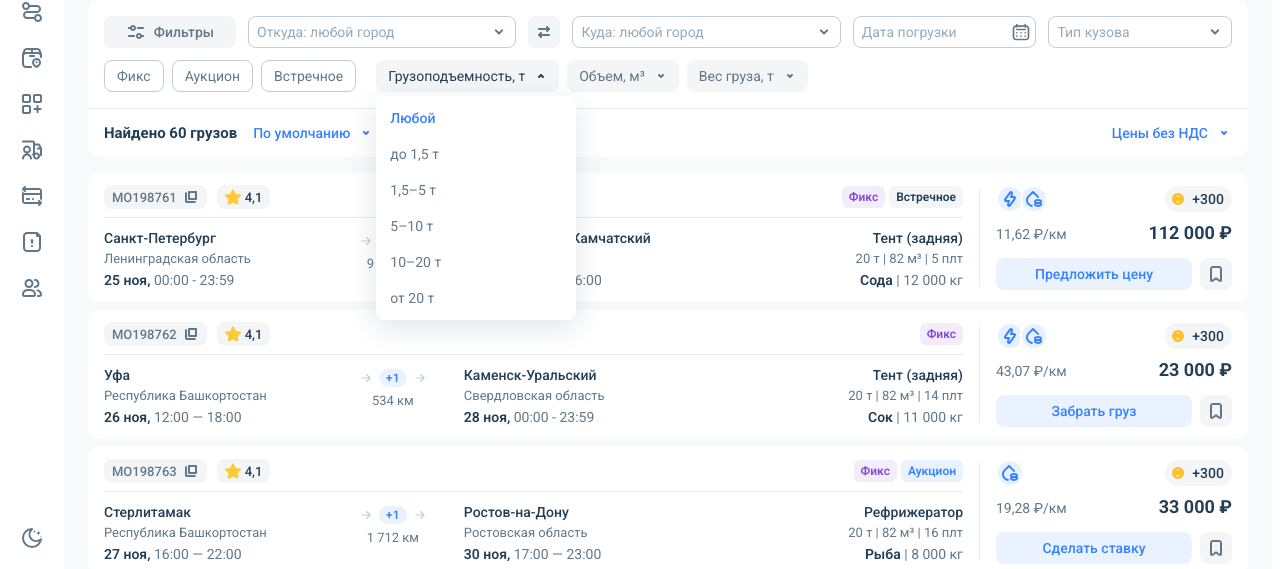
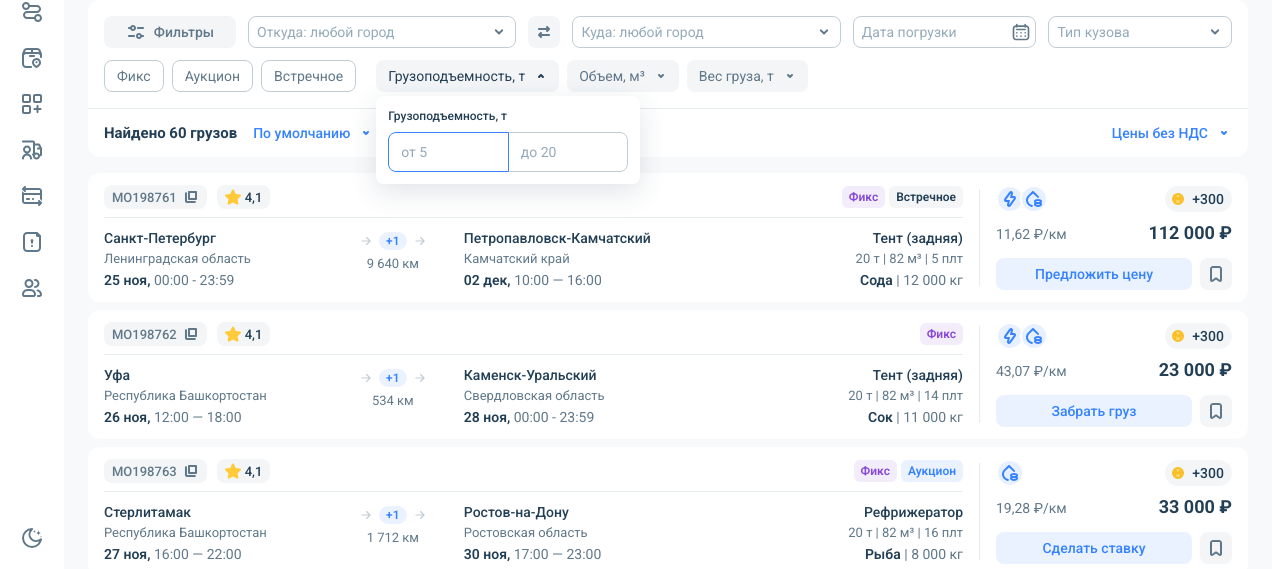
Before and after one commit to neformatno-rgb/MonoV02, a plain HTML site: page index.html in a window 1280 px wide. Both pictures are taken after a click on the button "Грузоподъемность, т". Shown: the part 180-749 px from the top of the page. Drawn offline with Linux system fonts and the light colour scheme.

Commit message:
Filter bar: capacity/volume/weight dropdowns open an «от … до …» range panel
Co-Authored-By: Claude Opus 5.5 <noreply@anthropic.com>
Claude-Session: https://claude.ai/code/session_011jh2MzkiPwJDA18jsXdTym

```diff
--- a/css/components/dropdown.css
+++ b/css/components/dropdown.css
@@ -391,3 +391,18 @@
 .mtx:hover {
   color: var(--t1);
 }
+
+/* range dropdowns of the filter bar (Грузоподъемность, Объем, Вес груза): «от … до …» instead of a list */
+.menu.rmenu {
+  padding: 12px;
+  max-height: none;
+  overflow: visible;
+}
+
+.rmenu .rlbl {
+  display: block;
+  margin-bottom: 8px;
+  font: var(--text-caption);
+  font-weight: 500;
+  color: var(--t1);
+}
--- a/css/components/input.css
+++ b/css/components/input.css
@@ -86,3 +86,28 @@ input.inp {
   gap: 6px;
   color: var(--t2);
 }
+
+/* pair «от … до …»: two inputs sharing one border (range filters) */
+.inp-pair {
+  display: flex;
+}
+
+.inp-pair .inp {
+  flex: 1;
+  min-width: 0;
+}
+
+.inp-pair .inp:first-child {
+  border-radius: 8px 0 0 8px;
+}
+
+.inp-pair .inp:last-child {
+  margin-left: -1px;
+  border-radius: 0 8px 8px 0;
+}
+
+.inp-pair .inp:hover,
+.inp-pair .inp:focus {
+  position: relative;
+  z-index: 1;
+}
--- a/js/dropdown.js
+++ b/js/dropdown.js
@@ -22,6 +22,7 @@ function syncDD() {
     w.classList.toggle('has', !!sel.value);
     (w._menu || w).querySelectorAll('.mi').forEach((b) => b.setAttribute('aria-selected', b.dataset.v === sel.value));
   });
+  if (typeof rangeSync === 'function') rangeSync();
 }
 function closeDD(except) {
   if (typeof msClose === 'function' && except !== 'ms') msClose();
@@ -53,10 +54,10 @@ dds.forEach((w) => {
 });
 function placeMenu(w) {
   const r = w.getBoundingClientRect(); const m = w._menu;
-  const w2 = Math.max(r.width, w.classList.contains('dd') || w.classList.contains('ddl') ? 200 : 0);
+  const w2 = Math.max(r.width, w.classList.contains('dd') || w.classList.contains('ddl') ? (m.classList.contains('rmenu') ? 264 : 200) : 0);
   const lx = w.dataset.align === 'right' ? r.right - w2 : r.left;
   m.style.width = w2 + 'px'; m.style.left = Math.max(8, Math.min(lx, window.innerWidth - w2 - 8)) + 'px';
-  const below = window.innerHeight - r.bottom; const h = Math.min(m.scrollHeight, 224);
+  const below = window.innerHeight - r.bottom; const h = m.classList.contains('rmenu') ? m.offsetHeight : Math.min(m.scrollHeight, 224);
   m.style.top = (below < h + 12 && r.top > h + 12 ? r.top - h - 4 : r.bottom + 4) + 'px';
 }
 document.addEventListener('click', () => closeDD());
@@ -64,6 +65,44 @@ window.addEventListener('resize', () => closeDD());
 window.addEventListener('scroll', () => dds.forEach((w) => { if (w.classList.contains('open')) placeMenu(w); }), true);
 document.addEventListener('keydown', (e) => { if (e.key === 'Escape') closeDD(); });
 buildMenus();
+
+/* Range dropdowns: «Грузоподъемность», «Объем», «Вес груза» open a small «от … до …» panel (same as in the filter drawer).
+   Value is stored as "a-b" in S (a=0: no lower bound, b=999: no upper bound), see rangeText(). */
+const RANGE_DD = {
+  fCap: { k: 'cap', label: 'Грузоподъемность', unit: 'т', val: (o) => o.t },
+  fVol: { k: 'vol', label: 'Объем', unit: 'м³', val: (o) => o.m3 },
+  fWt: { k: 'wt', label: 'Вес груза', unit: 'т', val: (o) => o.kg / 1000 },
+};
+const rnum = (x) => String(Math.round(x * 10) / 10).replace('.', ',');
+function rangeSync() {
+  Object.keys(RANGE_DD).forEach((id) => {
+    const R = RANGE_DD[id]; const m = R.menu; if (!m) return;
+    let a = '', b = '';
+    if (S[R.k]) { const r = S[R.k].split('-').map(Number); if (r[0] > 0) a = rnum(r[0]); if (r[1] < 999) b = rnum(r[1]); }
+    const fa = m.querySelector('[data-r="a"]'), fb = m.querySelector('[data-r="b"]');
+    if (document.activeElement !== fa) fa.value = a;
+    if (document.activeElement !== fb) fb.value = b;
+  });
+}
+Object.keys(RANGE_DD).forEach((id) => {
+  const R = RANGE_DD[id]; const w = $(id).closest('[data-dd]'); const m = w._menu; R.menu = m;
+  const v = ALL.map(R.val); const lo = Math.min.apply(null, v), hi = Math.max.apply(null, v);
+  m.classList.add('rmenu'); m.setAttribute('role', 'dialog');
+  m.innerHTML = '<span class="rlbl">' + R.label + ', ' + R.unit + '</span><div class="inp-pair" role="group" aria-label="' + R.label + ', ' + R.unit + '">' +
+    '<input class="inp" type="text" inputmode="decimal" data-r="a" aria-label="' + R.label + ' от, ' + R.unit + '" placeholder="от ' + rnum(lo) + '">' +
+    '<input class="inp" type="text" inputmode="decimal" data-r="b" aria-label="' + R.label + ' до, ' + R.unit + '" placeholder="до ' + rnum(hi) + '"></div>';
+  m.addEventListener('click', (e) => e.stopPropagation());
+  m.addEventListener('input', (e) => {
+    const f = e.target.closest('[data-r]'); if (!f) return;
+    f.value = f.value.replace(/[^\d.,]/g, '');
+    const num = (r) => { const x = parseFloat(m.querySelector('[data-r="' + r + '"]').value.replace(',', '.')); return isNaN(x) ? null : x; };
+    const a = num('a'), b = num('b');
+    set({ [R.k]: a === null && b === null ? '' : (a ?? 0) + '-' + (b ?? 999) });
+  });
+  m.addEventListener('keydown', (e) => { if (e.key === 'Enter') { closeDD(); w.querySelector('.fv-btn').focus(); } });
+  // opening the panel puts the caret into «от»
+  w.querySelector('.fv-btn').addEventListener('click', () => { if (w.classList.contains('open')) { rangeSync(); placeMenu(w); requestAnimationFrame(() => m.querySelector('[data-r="a"]').focus()); } });
+});
 
 /* Multi-selects «Откуда», «Куда», «Тип кузова»: state is a comma list; picked values show as tags in the field. */
 const BODY_KINDS = ['Тент', 'Рефрижератор', 'Изотерм'];
--- a/js/filter-drawer.js
+++ b/js/filter-drawer.js
@@ -62,7 +62,7 @@
   function rangePair(k) {
     const R = RANGE[k]; let a = '', b = '';
     if (S[k]) { const r = S[k].split('-').map(Number); if (r[0] > 0) a = num(r[0]); if (r[1] < 999) b = num(r[1]); }
-    return '<div class="fd-pair" role="group" aria-label="' + R.label + ', ' + R.unit + '">' +
+    return '<div class="fd-pair inp-pair" role="group" aria-label="' + R.label + ', ' + R.unit + '">' +
       '<input class="inp" type="text" inputmode="decimal" data-k="' + k + '" data-r="a" aria-label="' + R.label + ' от, ' + R.unit + '" placeholder="от ' + num(R.min) + '" value="' + a + '">' +
       '<input class="inp" type="text" inputmode="decimal" data-k="' + k + '" data-r="b" aria-label="' + R.label + ' до, ' + R.unit + '" placeholder="до ' + num(R.max) + '" value="' + b + '"></div>';
   }
```
